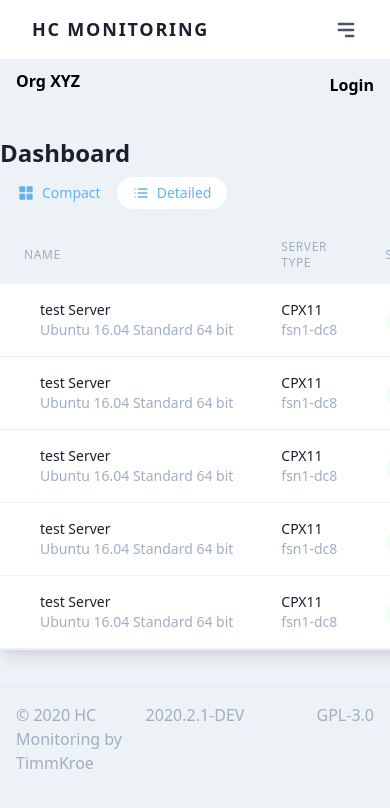
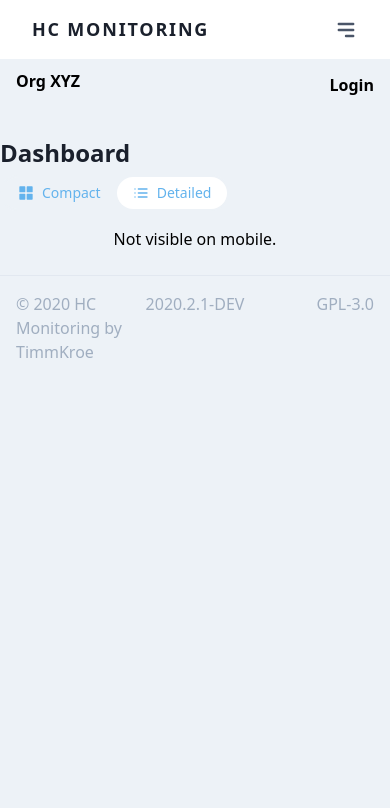
Before and after one commit to TimmKroe/HCMonitoring.WebAPP, a Vue app: page / in a window 390 px wide. Both pictures are taken after a click on the button "Compact". Shown: the top 808 px of the page. Built offline with nearby package versions, Linux system fonts and the light colour scheme.

Commit message:
optimized Index.vue for mobile
Signed-off-by: TimmKroe <kroeger.timm@gmx.de>

```diff
--- a/src/pages/Index.vue
+++ b/src/pages/Index.vue
@@ -32,7 +32,11 @@
             </div>
         </div>
 
-        <div v-if="!isCompact">
+        <div v-if="!isCompact" class="block md:hidden text-center">
+            <h4>Not visible on mobile.</h4>
+        </div>
+
+        <div v-if="!isCompact" class="hidden md:block">
             <div class="flex flex-col">
                 <div class="-my-2 py-2 overflow-x-auto sm:-mx-6 sm:px-6 lg:-mx-8 lg:px-8 pb-5">
                     <div class="align-middle inline-block min-w-full shadow-lg overflow-hidden sm:rounded-lg border-b border-gray-200">
```
